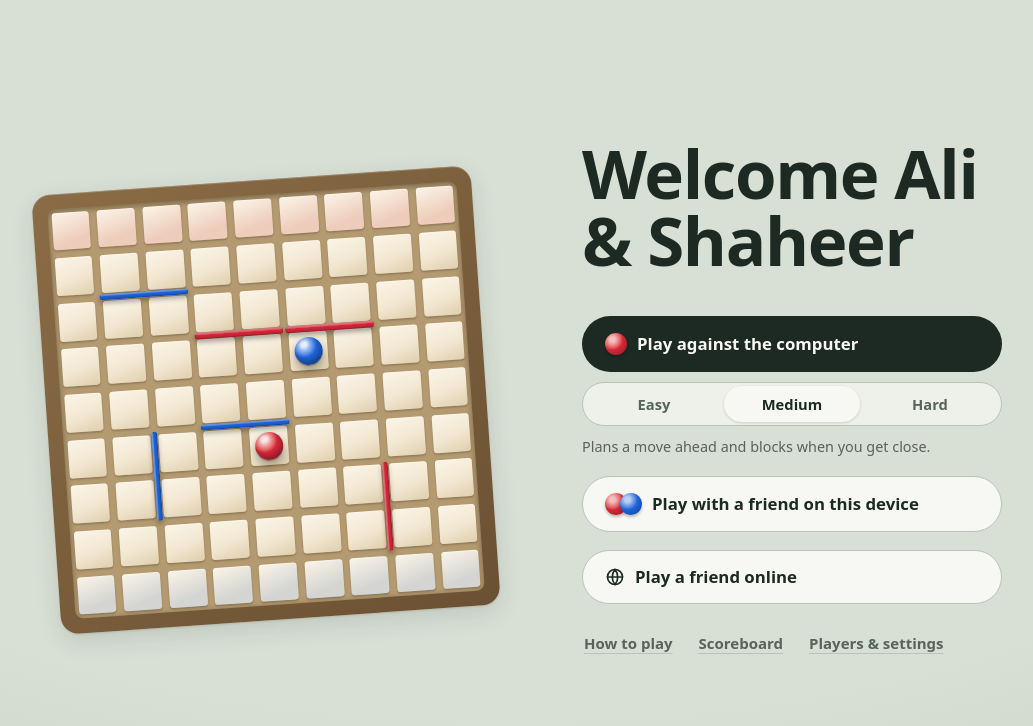
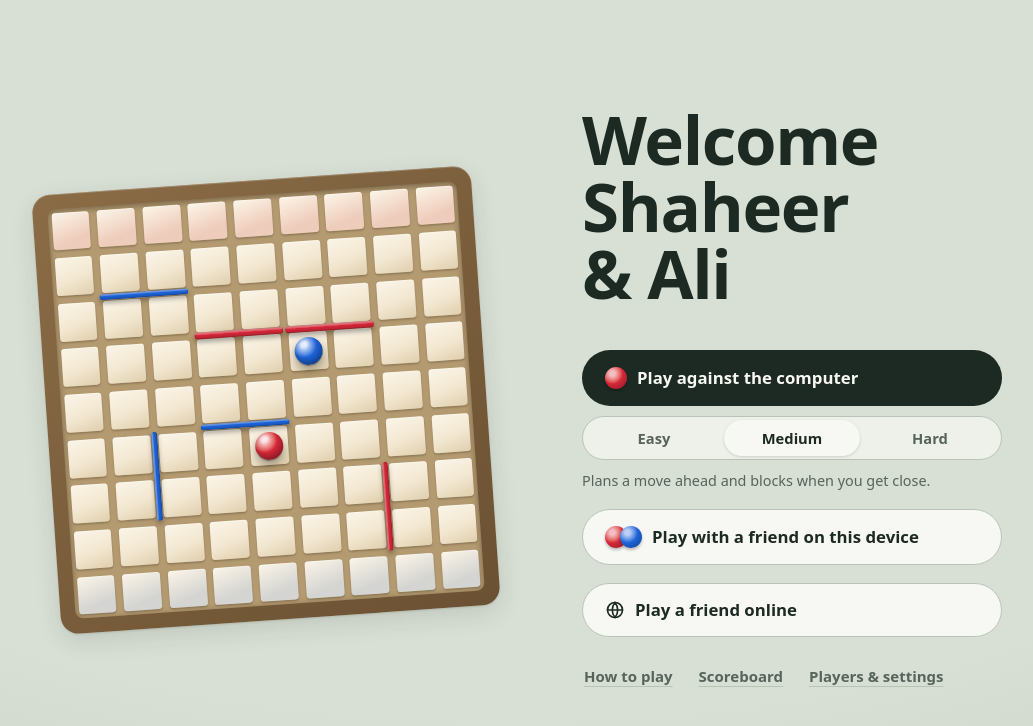
Before and after one commit to alihassan20035/Corridors, a website with bundled scripts: page index.html in a window 1280 px wide. Shown: the whole page, without its empty margins (128-1161 px from the left). Built offline with nearby package versions, Linux system fonts and the light colour scheme.

Commit message:
Update index.html

```diff
--- a/index.html
+++ b/index.html
@@ -19,7 +19,7 @@
       </div>
 
       <div class="menu-panel">
-        <h1 id="menu-title" class="wordmark">Welcome Ali & Shaheer</h1>
+        <h1 id="menu-title" class="wordmark">Welcome Shaheer & Ali</h1>
         <p class="tagline"></p>
 
         <section class="menu-block" aria-labelledby="ai-heading">
```
